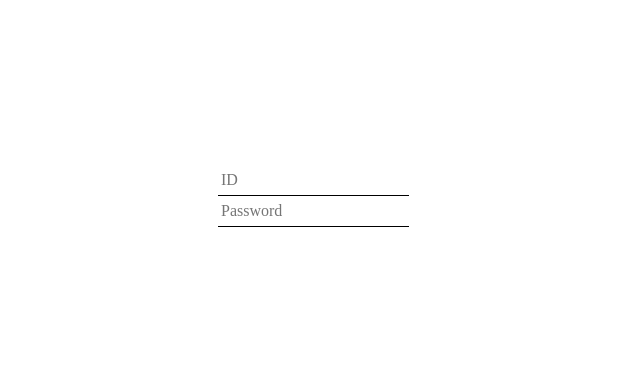
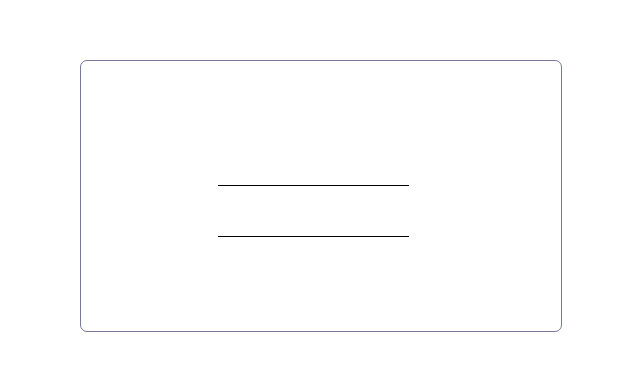
Before and after one commit to jaewoong2/superbase_nextjs_example, a Next.js app: page / in a window 1280 px wide. Shown: the part 204-574 px from the top of the page, without its empty margins (319-959 px from the left). Built offline with nearby package versions, Linux system fonts and the light colour scheme.

Commit message:
implement/ login

```diff
--- a/src/components/Login/index.tsx
+++ b/src/components/Login/index.tsx
@@ -1,12 +1,49 @@
 import React from "react";
+import styled from "@emotion/styled";
+import Input from "@components/Input";
 
-type LoginProps = {} & React.DetailedHTMLProps<
+type LoginProps = {
+  userId?: string;
+  userPassword?: string;
+  onChangeUserId?: (e: React.ChangeEvent) => {};
+  onChangeUserPassword?: (e: React.ChangeEvent) => {};
+} & React.DetailedHTMLProps<
   React.FormHTMLAttributes<HTMLFormElement>,
   HTMLFormElement
 >;
 
-const Login: React.FC<LoginProps> = ({}) => {
-  return <div>index</div>;
+const Login: React.FC<LoginProps> = ({
+  userId,
+  userPassword,
+  onChangeUserId,
+  onChangeUserPassword,
+  ...props
+}) => {
+  return (
+    <Styled.Form {...props}>
+      <Input value={userId} onChange={onChangeUserId} />
+      <div className="margin--top--20" />
+      <Input value={userPassword} onChange={onChangeUserPassword} />
+    </Styled.Form>
+  );
 };
 
 export default Login;
+
+const Styled = {
+  Form: styled.form`
+    width: 480px;
+    height: 270px;
+    display: flex;
+    justify-content: center;
+    align-items: center;
+    flex-direction: column;
+
+    border: 1px solid #52557ec8;
+    border-radius: 7px 7px 7px 7px;
+
+    .margin--top--20 {
+      margin-top: 20px;
+    }
+  `,
+};
--- a/src/pages/index.tsx
+++ b/src/pages/index.tsx
@@ -1,25 +1,12 @@
 import Input from "@components/Input";
+import Login from "@components/Login";
 import type { NextPage } from "next";
 import { useState } from "react";
 
 const Home: NextPage = () => {
-  const [value, setValue] = useState("");
   return (
     <div>
-      <Input
-        onChange={(e) => {
-          setValue(e.target.value);
-        }}
-        placeholder="ID"
-        value={value}
-      />
-      <Input
-        onChange={(e) => {
-          setValue(e.target.value);
-        }}
-        placeholder="Password"
-        value={value}
-      />
+      <Login />
     </div>
   );
 };
```
